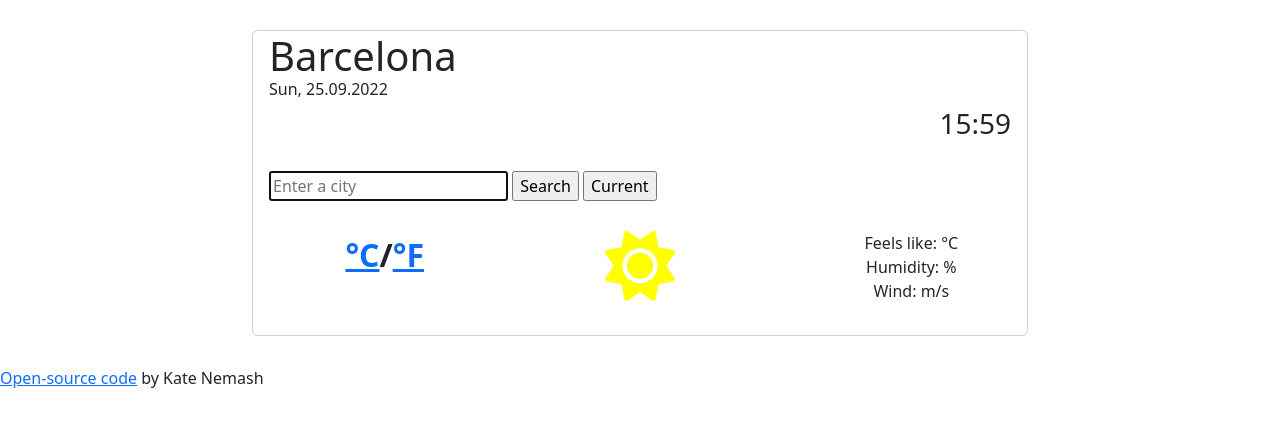
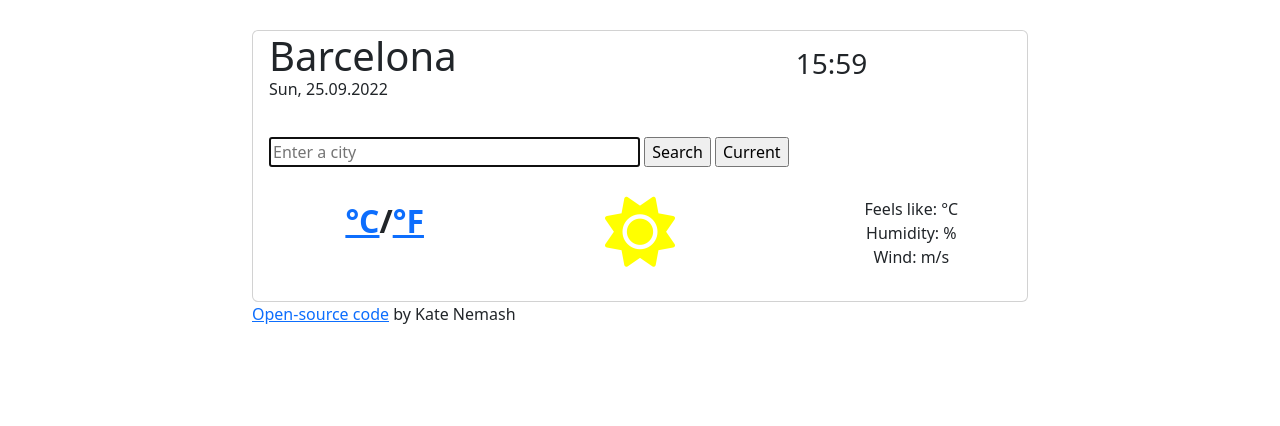
Before and after one commit to KateNemash/weather-app, a plain HTML site: page index.html in a window 1280 px wide. Drawn offline with nearby package versions, Linux system fonts and the light colour scheme; no server answers.

Commit message:
Changed display of the time

```diff
--- a/index.html
+++ b/index.html
@@ -23,16 +23,23 @@
       <div class="card">
         <div class="card-body">
           <header>
-            <h1>Barcelona</h1>
-            <h2>Sat, 09.07.2022</h2>
-            <h3>13:07</h3>
+            <div class="row">
+              <div class="col">
+                <h1>Barcelona</h1>
+                <h2>Sat, 09.07.2022</h2>
+              </div>
+              <div class="col">
+                <h3>13:07</h3>
+              </div>
+            </div>
           </header>
-          <form class="search" id="search-form">
+          <form class="search " id="search-form">
             <input
               type="text"
               placeholder="Enter a city"
               autofocus="on"
               id="search-input"
+              class="search-input"
             />
             <input type="submit" value="Search" />
             <input type="submit" value="Current" id="current-location" />
@@ -55,7 +62,6 @@
           </div>
         </div>
       </div>
-      </div>
       <footer>
         <a href="https://github.com/KateNemash/weather-app" target="_blank">
           Open-source code</a
--- a/src/style.css
+++ b/src/style.css
@@ -6,8 +6,7 @@ h2 {
   font-size: 16px;
 }
 h3 {
-  display: flex;
-  flex-direction: row-reverse;
+  text-align: center;
 }
 li {
   list-style: none;
@@ -18,6 +17,9 @@ li {
 }
 .search {
   margin: 30px auto;
+}
+.search-input {
+  width: 50%;
 }
 .center {
   text-align: center;
@@ -30,9 +32,3 @@ li {
   color: yellow;
   font-size: 70px;
 }
-.weekly {
-  text-align: center;
-}
-.days {
-  text-align: center;
-}
```
